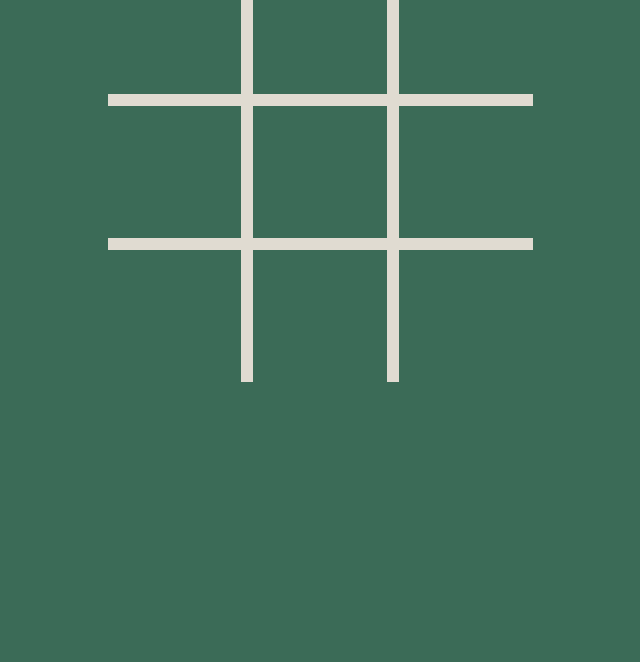
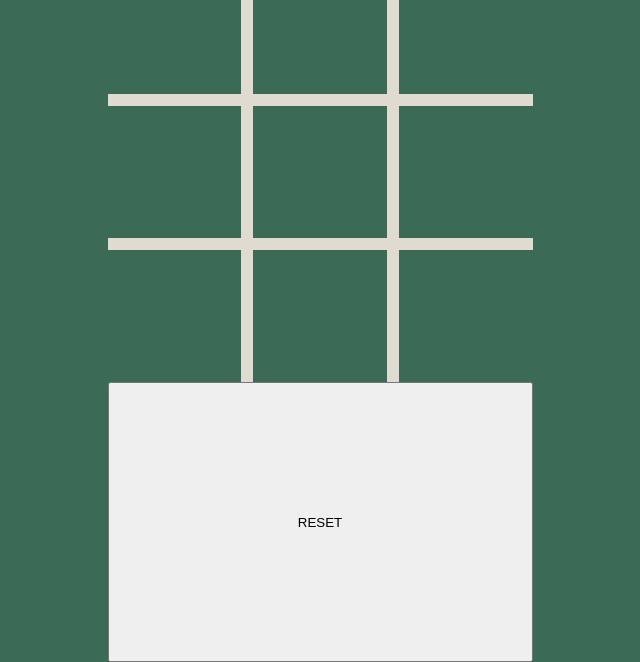
Before and after one commit to jaredw4332/tic-tac-toe, a plain HTML site: page index.html in a window 1280 px wide. Shown: the part 138-800 px from the top of the page, without its empty margins (320-960 px from the left). Drawn offline with Linux system fonts and the light colour scheme.

Commit message:
Add reset button

```diff
--- a/index.html
+++ b/index.html
@@ -22,6 +22,7 @@
             <button id="7" class="boardCell" onclick="game.move(7)"> </button>
             <button id="8" class="boardCell" onclick="game.move(8)"> </button>
         </div>
+        <button id="resetButton" onclick="game.reset()">RESET</button>
     </div>
 </body>
 </html>
```
